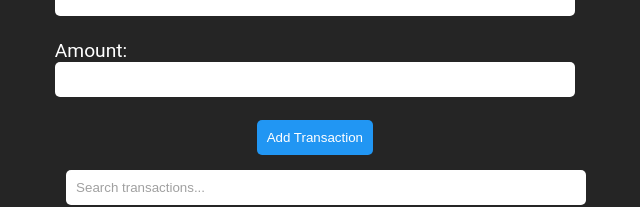
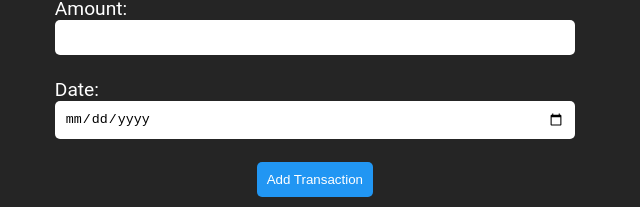
Before and after one commit to MaxLubale/react-code-challenge-1, a React (Create React App) app: page / in a window 1280 px wide. Shown: the part 308-515 px from the top of the page, without its empty margins (263-903 px from the left). Built offline with nearby package versions, Linux system fonts and the light colour scheme; no server answers.

Commit message:
updated TransactionForms

```diff
--- a/src/components/TransactionForm.js
+++ b/src/components/TransactionForm.js
@@ -3,11 +3,12 @@ import React, { useState } from 'react';
 const TransactionForm = ({ addTransaction }) => {
   const [description, setDescription] = useState('');
   const [amount, setAmount] = useState('');
+  const [date, setDate] = useState('');
 
   const handleSubmit = (e) => {
     e.preventDefault();
 
-    if (!description || !amount) {
+    if (!description || !amount || !date) {
       alert('Please fill out all fields');
       return;
     }
@@ -16,12 +17,14 @@ const TransactionForm = ({ addTransaction }) => {
       id: Date.now(),
       description,
       amount: parseFloat(amount),
+      date,
     };
 
     addTransaction(newTransaction);
     // Clear form fields
     setDescription('');
     setAmount('');
+    setDate('');
   };
 
   return (
@@ -42,6 +45,14 @@ const TransactionForm = ({ addTransaction }) => {
           onChange={(e) => setAmount(e.target.value)}
         />
       </label>
+      <label>
+        Date:
+        <input
+          type="date"
+          value={date}
+          onChange={(e) => setDate(e.target.value)}
+        />
+      </label>
       <button type="submit">Add Transaction</button>
     </form>
   );
--- a/src/components/TransactionTable.js
+++ b/src/components/TransactionTable.js
@@ -34,6 +34,7 @@ const TransactionTable = ({ transactions, onDelete }) => {
             <td>{transaction.description}</td>
             <td>{transaction.category}</td>
             <td>{transaction.amount}</td>
+            <td>{transaction.date}</td>
             <td>
               <button onClick={() => onDelete(transaction.id)}>Delete</button>
             </td>
```
